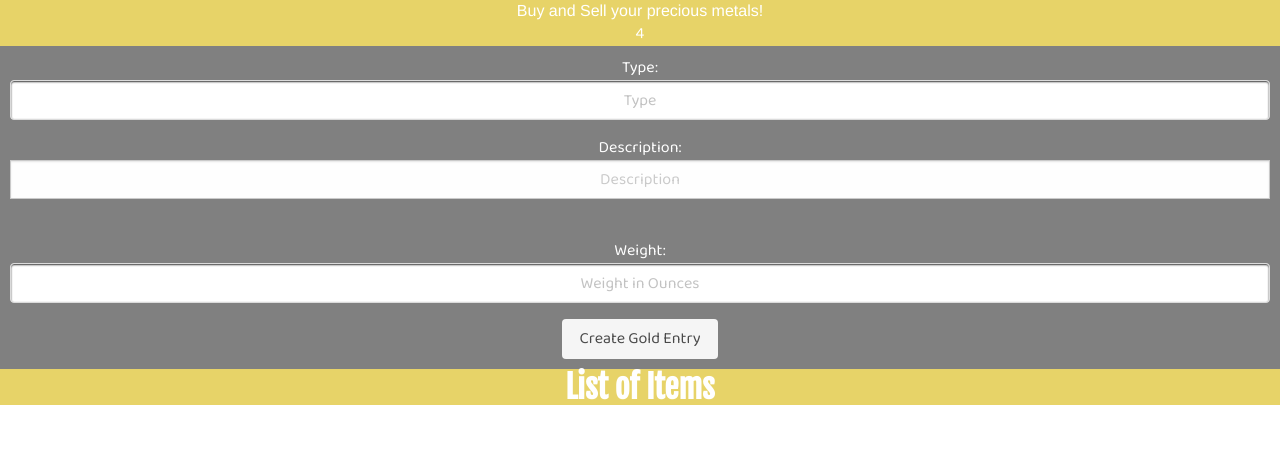
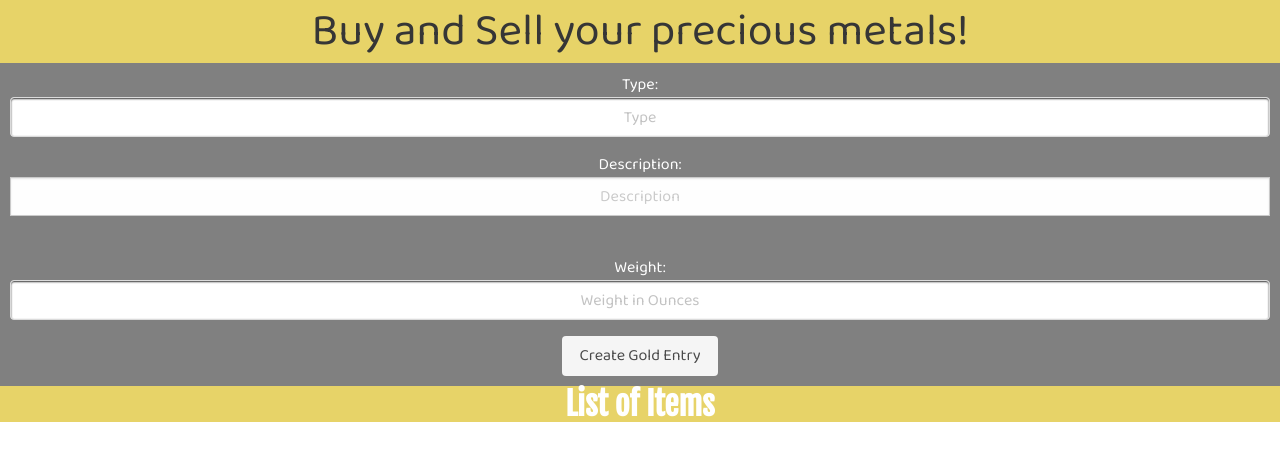
Before and after one commit to MadMax1776/Clearing-House, a website: page public/index.html in a window 1280 px wide. Drawn offline with nearby package versions, Linux system fonts and the light colour scheme; no server answers.

Commit message:
made changes to header

```diff
--- a/public/css/app.css
+++ b/public/css/app.css
@@ -10,10 +10,14 @@ body {
   background-size: cover;
   filter: grayscale(50%);
   font-family: 'Baloo 2', cursive;
-  color: white;
+  color: black;
 }
 
+h1 {
+  font-size: 45px;
+  font-family: 'Baloo 2', cursive;\
 
+}
 
 
 #gold-list > ul > li > button {
@@ -25,7 +29,7 @@ body {
 
 #top {
   position: fixed;
-  background-color: white;
+  background-color: silver;
   padding: 0 20px 0 20px;
 }
 
--- a/public/index.html
+++ b/public/index.html
@@ -16,8 +16,8 @@
 	</head>
 
 	<body ng-controller="MyController as ctrl">
-    <h1>Buy and Sell your precious metals!</h1>
-    {{ 2+2 }}
+    <strong><h1>Buy and Sell your precious metals!</h1></strong>
+
 
 
 		<div class="field-body">
```
